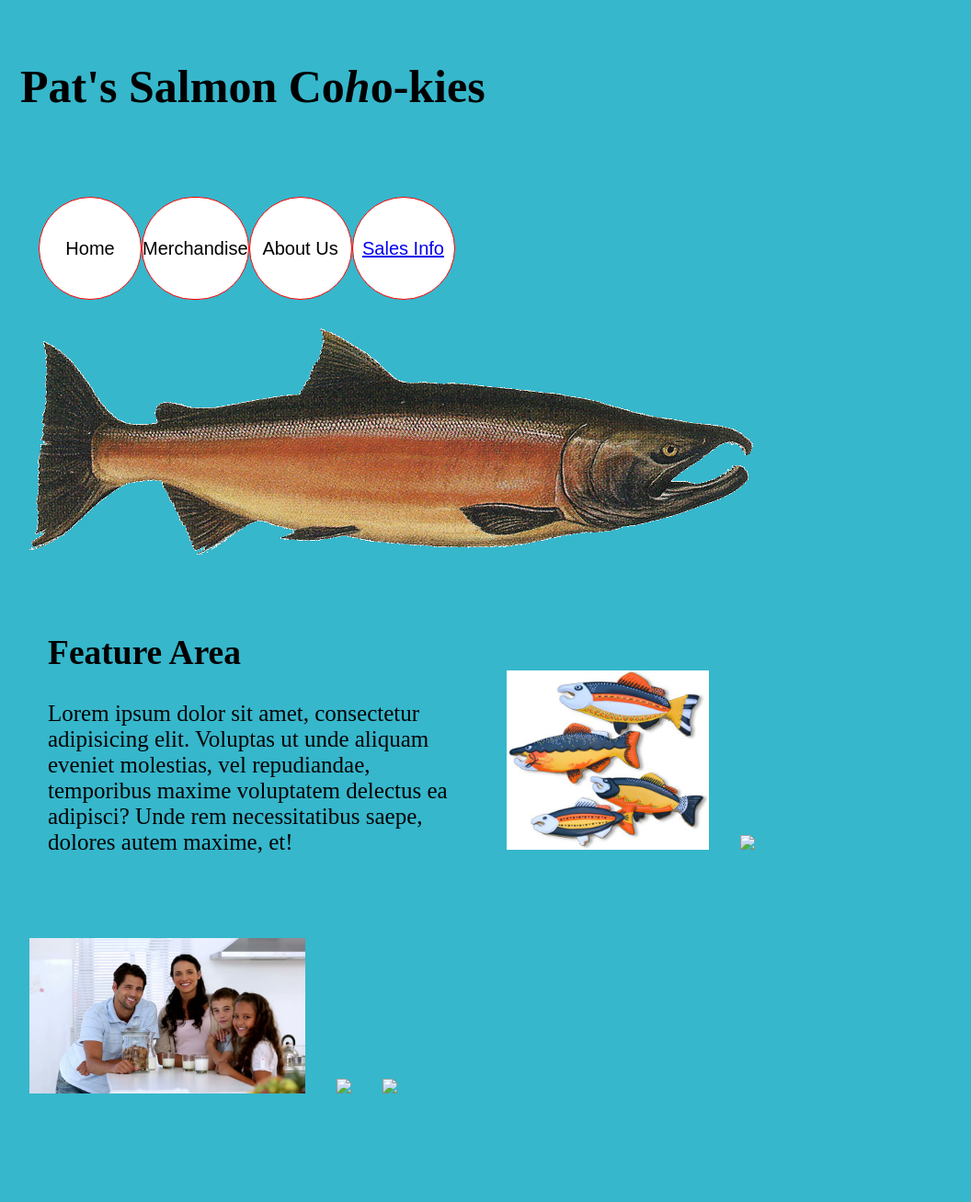
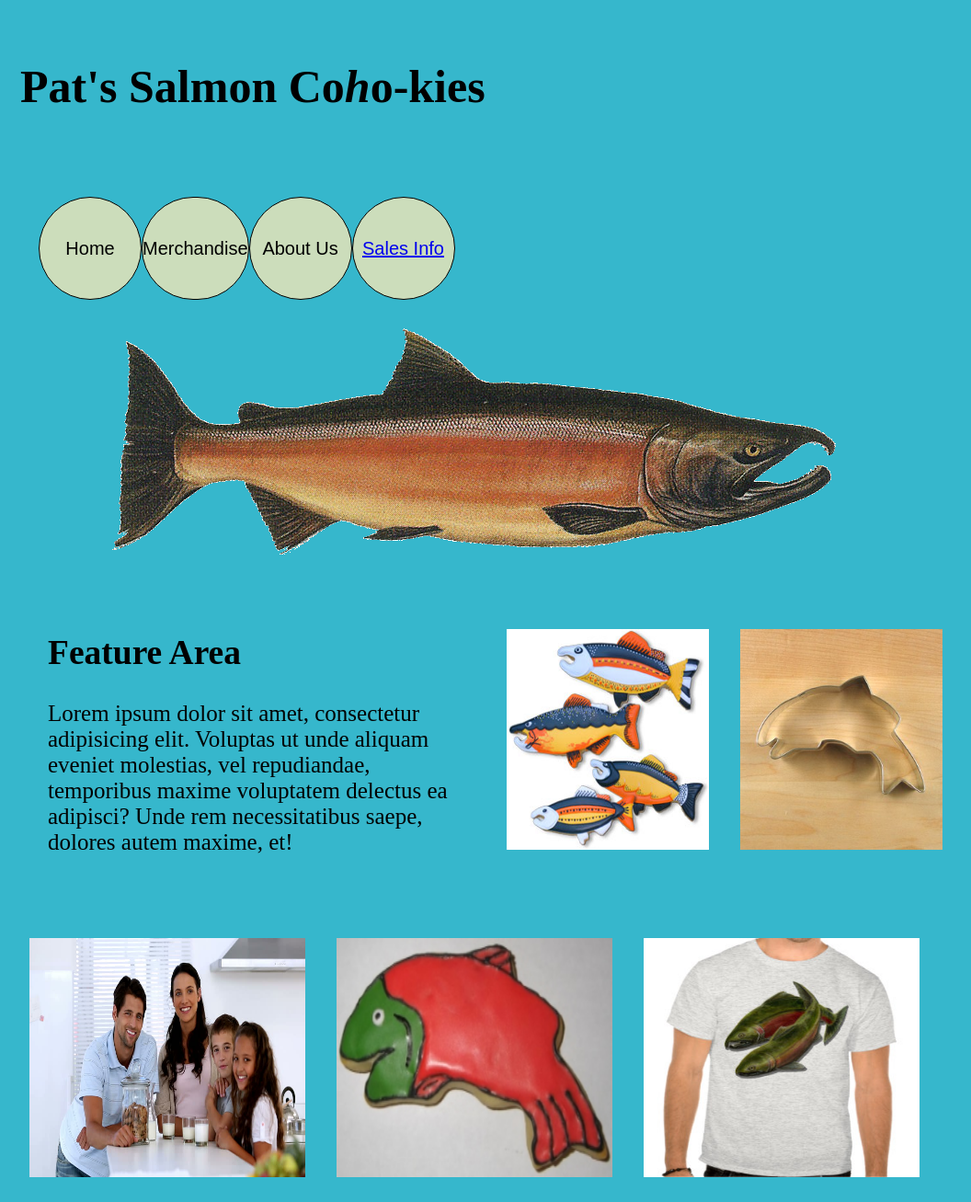
Before and after one commit to mugworks/salmonCookie, a plain HTML site: page index.html in a window 1280 px wide. Shown: the part 5-1312 px from the top of the page at 92% size, without its empty margins (6-1062 px from the left). Before the commit the page ends 1221 px from the top, so only its background shows below. Drawn offline with Linux system fonts and the light colour scheme; placeholder pictures from the web are drawn by us.

Commit message:
added photos

```diff
--- a/index.html
+++ b/index.html
@@ -26,12 +26,12 @@
       <p>Lorem ipsum dolor sit amet, consectetur adipisicing elit. Voluptas ut unde aliquam eveniet molestias, vel repudiandae, temporibus maxime voluptatem delectus ea adipisci? Unde rem necessitatibus saepe, dolores autem maxime, et!</p>
     </div>
     <img id="one" src="images/fish.jpg">
-    <img id="two" src="images/cutter.jpg">
+    <img id="two" src="images/cutter.jpeg">
   </section>
   <section id="photos">
     <img id="photo-one" src="images/family.jpg">
-    <img id="photo-two" src="http:/placehold.it/300x300">
-    <img id="photo-three" src="http:/placehold.it/300x300">
+    <img id="photo-two" src="images/frosted-cookie.jpg">
+    <img id="photo-three" src="images/shirt.jpg">
   </section>
 
 
--- a/style.css
+++ b/style.css
@@ -21,7 +21,7 @@ h1 {
 }
 
 section#coho {
-    margin: 15px 30px;
+    margin: 15px 30px 15px 120px;
     width: 900px;
 }
 
@@ -38,11 +38,13 @@ section#coho {
 #one {
     margin: 0px 0px 0px 15px;
     width: 220px;
+    height: 240px;
 }
 
 #two {
     margin: 0px 30px;
     width: 220px;
+    height: 240px;
 }
 
 table {
@@ -104,16 +106,19 @@ div {
 #photo-one {
     margin: 15px 30px;
     width: 300px;
+    height: 260px;
 }
 
 #photo-two {
     margin: 15px 0px;
     width: 300px;
+    height: 260px;
 }
 
 #photo-three {
     margin: 15px 30px;
     width: 300px;
+    height: 260px;
 }
 
 ul {
@@ -123,9 +128,9 @@ ul {
 li {
     width: 110px;
     height: 110px;
-    border: 1px solid red;
+    border: 1px solid black;
     border-radius: 110px;
-    background-color: white;
+    background-color: #CDB;
     text-align: center;
     list-style-type: none;
     margin: 15px;
```
